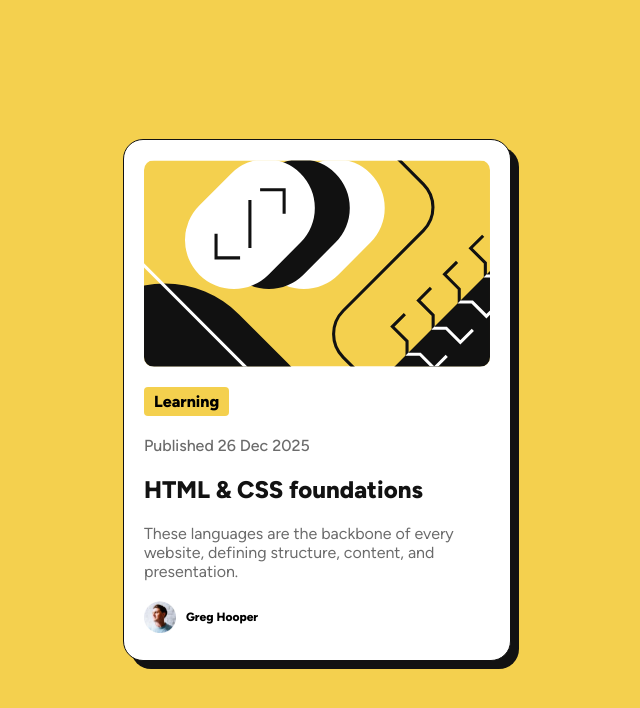
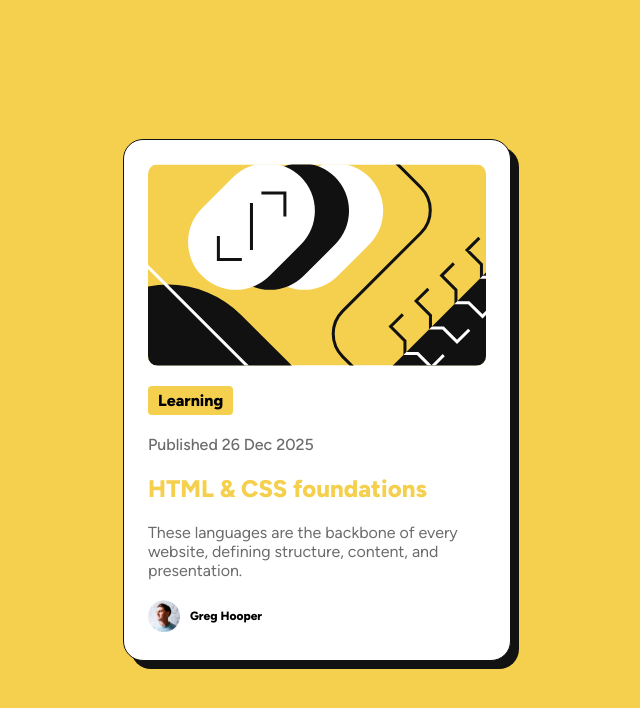
Before and after one commit to LoicLamaille/blog-card-challenge, a plain HTML site: page index.html in a window 1280 px wide. In both pictures the pointer is over the element "HTML & CSS foundations". Shown: the whole page, without its empty margins (323-963 px from the left). Drawn offline with Linux system fonts and the light colour scheme.

Commit message:
Add hover action

```diff
--- a/styles.css
+++ b/styles.css
@@ -31,7 +31,7 @@ body{
 #card{
     background: var(--color-white);
     border-radius: 20px;
-    padding: 20px;
+    padding: 24px;
     width: 388px;
     height: 522px;
     display: flex;
@@ -69,6 +69,11 @@ h3{
     font-weight: 800;
 }
 
+h3:hover{
+    color: var(--color-yellow);
+    cursor: pointer;
+}
+
 #paragraph{
     color: var(--color-gray-500);
     font-size: 16px;
```
